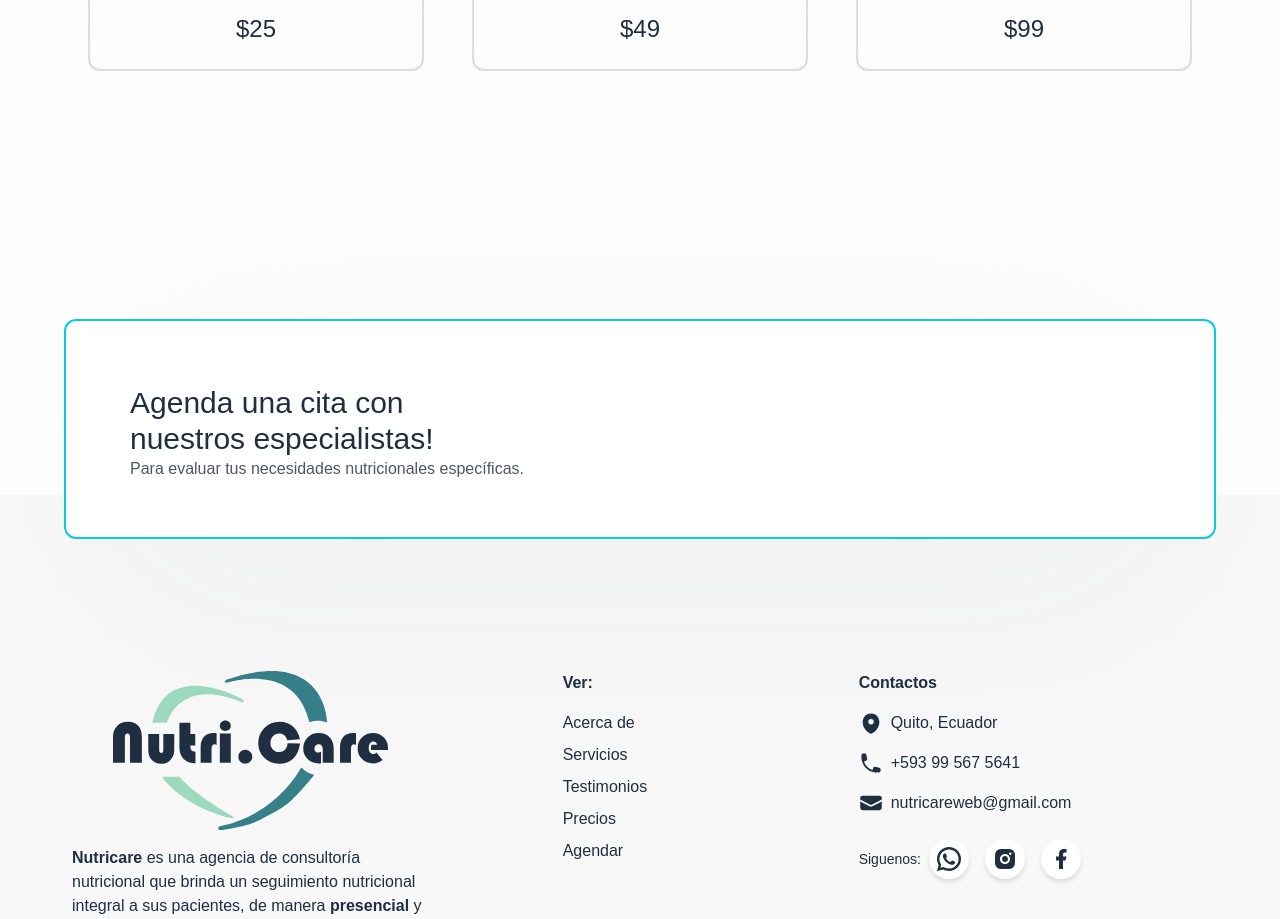
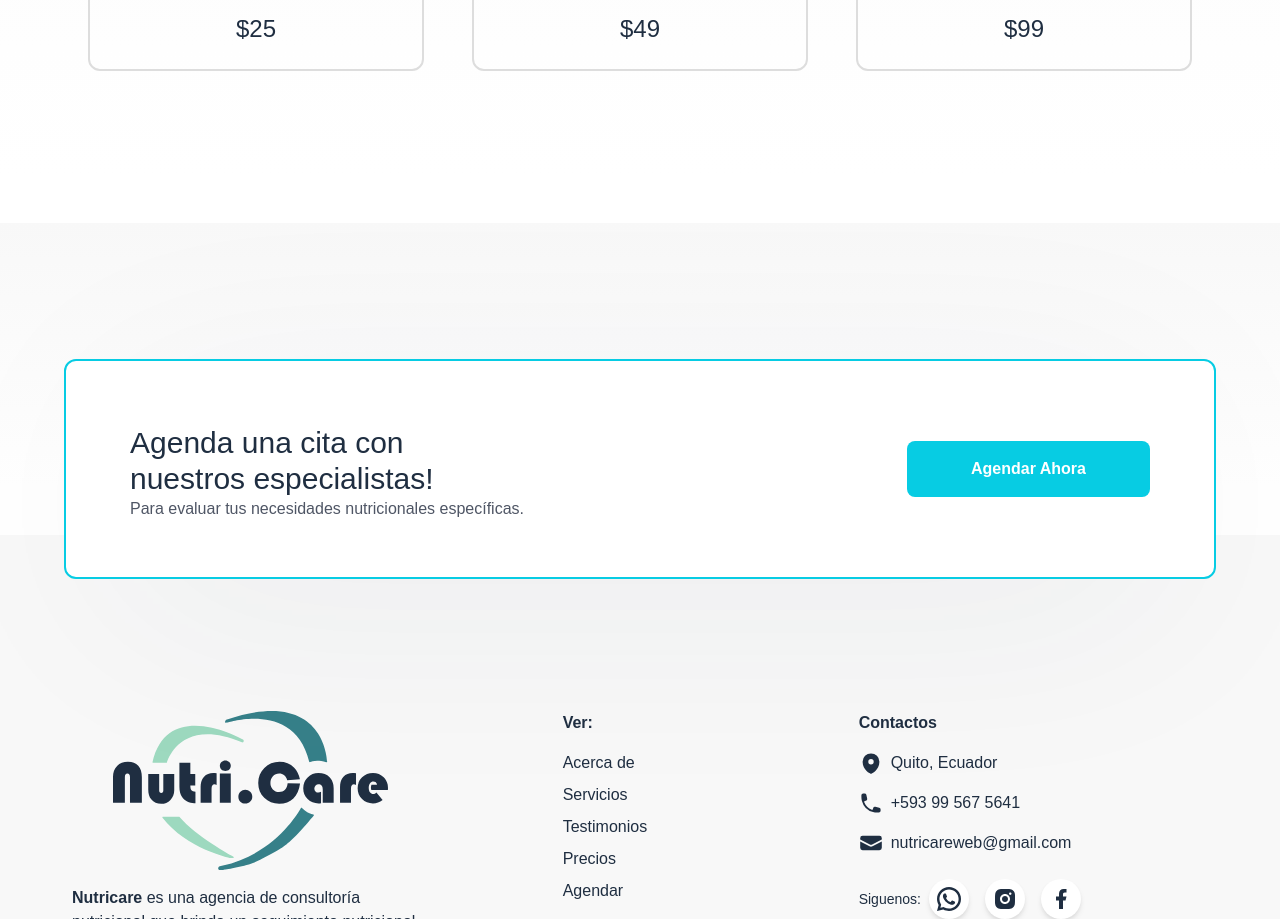
Before and after one commit to hpaulsalazar96/nutri-care-landing-page, a Next.js app: page / in a window 1280 px wide. Shown: the part 3028-3947 px from the top of the page. Built offline with nearby package versions, Linux system fonts and the light colour scheme.

Commit message:
move book compoment to main layout

```diff
--- a/app/page.tsx
+++ b/app/page.tsx
@@ -1,3 +1,4 @@
+import { Booking } from "@/components/Book"
 import { Feature } from "@/components/Feature"
 import { Hero } from "@/components/Hero"
 import { Layout } from "@/components/layout/Layout"
@@ -14,6 +15,7 @@ const Home = () => {
                 <Feature />
                 <Testimonial />
                 <Pricing />
+                <Booking/>
             </Layout>
         </>
     )
--- a/components/Book.tsx
+++ b/components/Book.tsx
@@ -1,13 +1,20 @@
+'use client'
+
 import { motion } from "framer-motion"
 import { ScrollAnimationWrapper } from "./misc/ScrollAnimationWrapper"
 import { getScrollAnimation } from "./utils/getScrollAnimation";
 import { useMemo } from "react";
+import { ButtonPrimary } from "./buttons/ButtonPrimary";
 
-export const ModalButton = () => {
+export const Booking = () => {
     const scrollAnimation = useMemo(() => getScrollAnimation(), []);
     return (
         <>
-            <div className="pt-48 mb-12" id="book">
+            <div className="bg-gradient-to-b from-white-300 to-white-500 w-full py-14 py-12 pt-32 mb-12"
+                id="book"
+            >
+                <div className="max-w-screen-xl  px-6 sm:px-8 lg:px-16 mx-auto flex flex-col w-full text-center justify-center">
+                    <div className="mb-12">
                         <ScrollAnimationWrapper className="relative w-full mt-2 mb-8">
                             <motion.div variants={scrollAnimation} custom={{ duration: 3 }}>
                                 <div className="absolute rounded-xl sm:py-14 px-6 sm:px-12 lg:px-16 w-full flex flex-col sm:flex-row justify-between items-center z-10 bg-white-500 border-2 border-nutricare-100">
@@ -17,7 +24,7 @@ export const ModalButton = () => {
                                         </h5>
                                         <p className="nutricare-200">Para evaluar tus necesidades nutricionales específicas.</p>
                                     </div>
-                            {/**<ModalCalendly addClass="">Agendar Ahora</ModalCalendly> */}
+                                    <ButtonPrimary addClass="">Agendar Ahora</ButtonPrimary>
                                 </div>
                                 <div
                                     className="absolute bg-nutricare-200 opacity-5 w-11/12 roudned-lg h-60 sm:h-56 top-0 mt-8 mx-auto left-0 right-0 "
@@ -26,7 +33,8 @@ export const ModalButton = () => {
                             </motion.div>
                         </ScrollAnimationWrapper>
                     </div>
-
+                </div>
+            </div>
         </>
     )
 }
--- a/components/Pricing.tsx
+++ b/components/Pricing.tsx
@@ -5,7 +5,6 @@ import { motion } from "framer-motion";
 import { getScrollAnimation } from "./utils/getScrollAnimation";
 import { ScrollAnimationWrapper } from "./misc/ScrollAnimationWrapper";
 import { useMemo } from "react";
-import { ModalButton } from "./Book";
 
 export const Pricing = ({ }) => {
     const scrollAnimation = useMemo(() => getScrollAnimation(), []);
@@ -133,7 +132,6 @@ export const Pricing = ({ }) => {
                             </ScrollAnimationWrapper>
                         </div>
                     </div>
-                    <ModalButton />
                 </div>
 
             </div>
```
Lines whose indentation alone changed are shown as unchanged.
